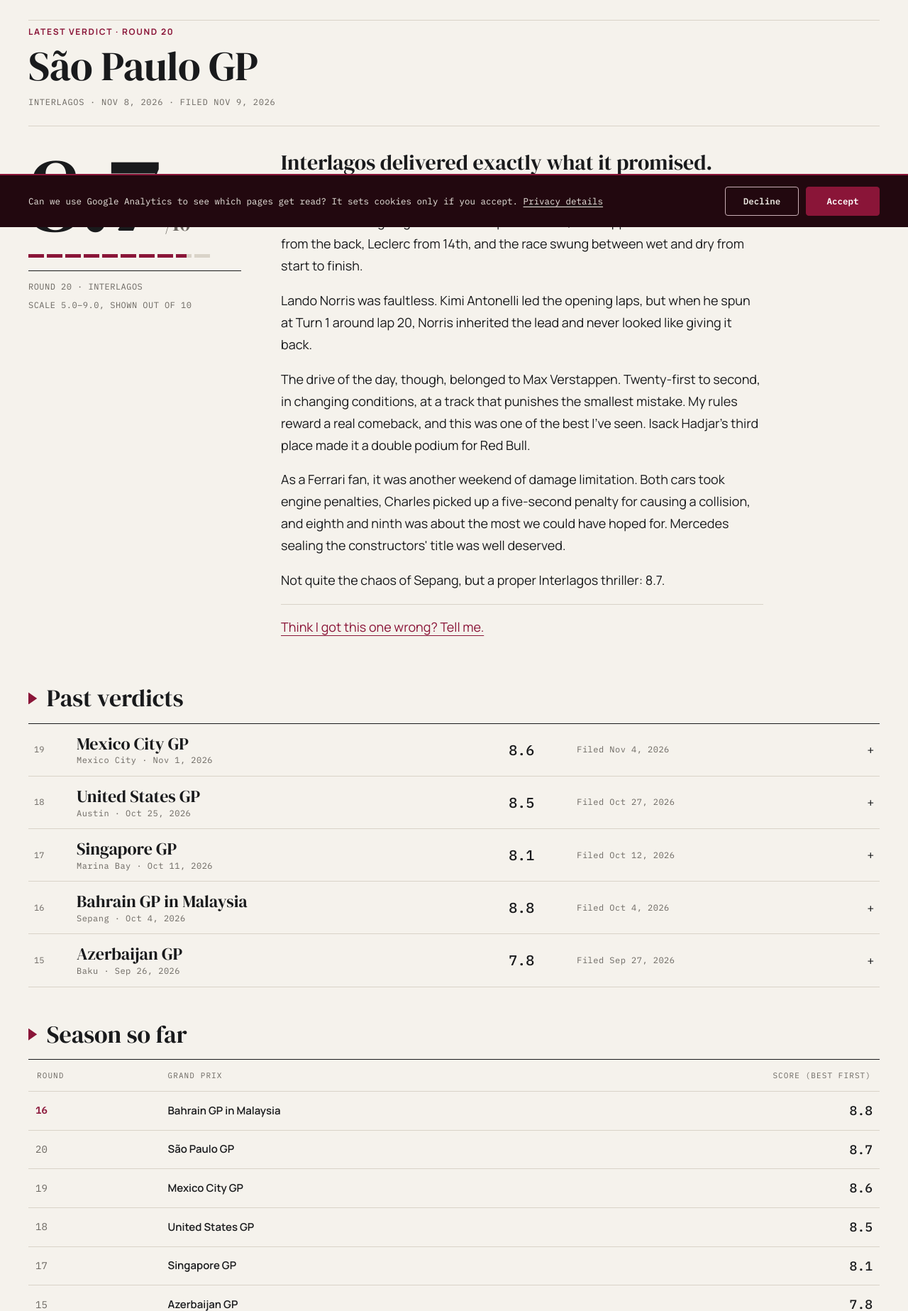
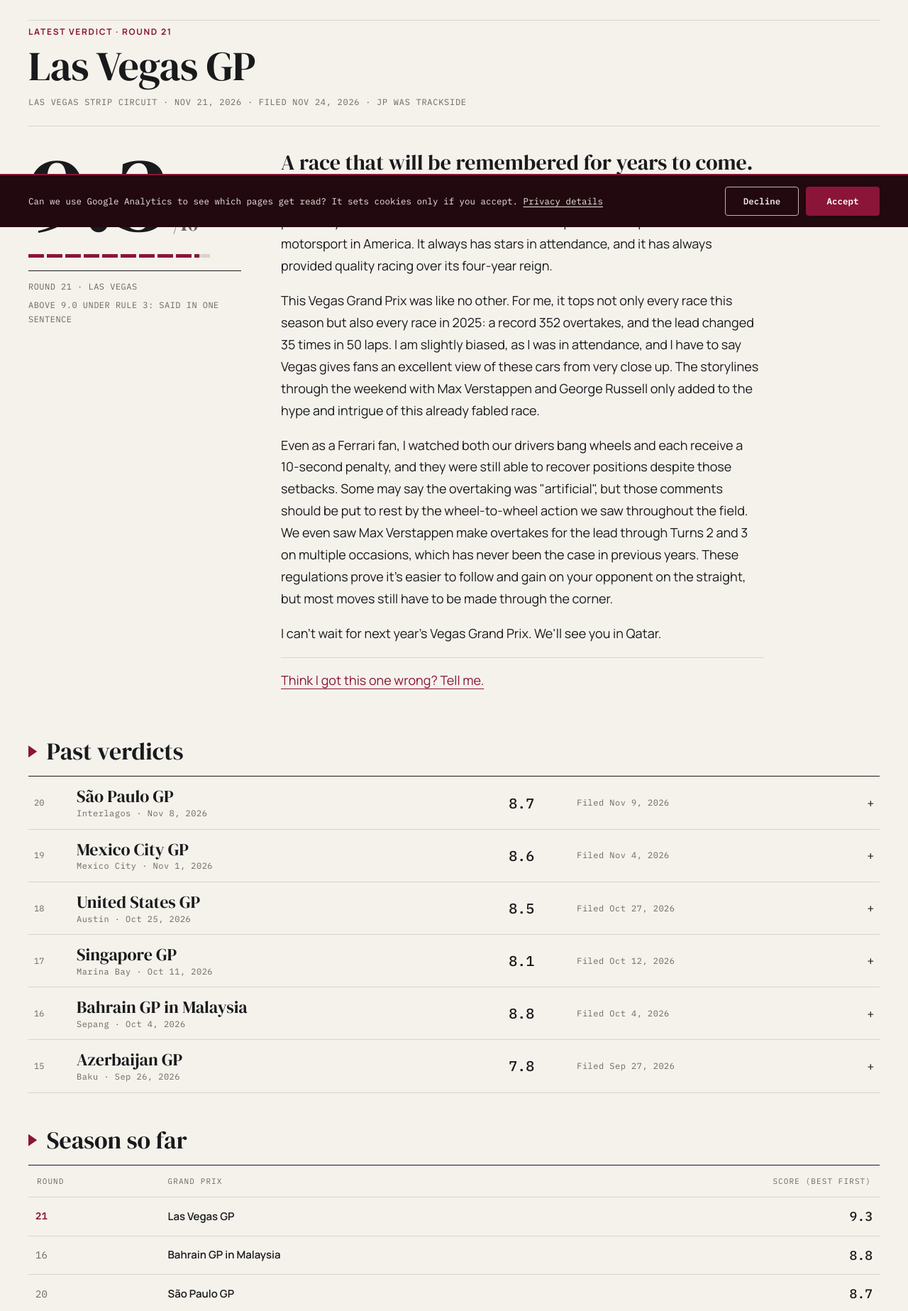
Before and after one commit to joshpenner49-prog/JPMJ, a plain HTML site: page verdict.html in a window 1280 px wide. Shown: the part 480-2327 px from the top of the page at 71% size. Drawn offline with Linux system fonts and the light colour scheme.

Commit message:
JP's Verdict for the Las Vegas GP (9.3); record 352 overtakes in the recap
Co-Authored-By: Claude Opus 5.5 <noreply@anthropic.com>
Claude-Session: https://claude.ai/code/session_01XoehdVJCBcZsF325ffTd8M

```diff
--- a/verdict.html
+++ b/verdict.html
@@ -69,34 +69,51 @@
          the score (number, aria-label and the ten --fill segments: one full
          segment per point, the last partial one = the decimal), and the
          .verdict-reply mailto subject line to match the new race/score. -->
-    <article class="verdict-featured" id="verdict-20" aria-labelledby="verdict-20-h">
+    <article class="verdict-featured" id="verdict-21" aria-labelledby="verdict-21-h">
       <header class="verdict-featured-head">
-        <span class="cat-label">Latest verdict · Round 20</span>
-        <h2 id="verdict-20-h">São Paulo GP</h2>
-        <span class="meta-mono">INTERLAGOS · NOV 8, 2026 · FILED NOV 9, 2026</span>
+        <span class="cat-label">Latest verdict · Round 21</span>
+        <h2 id="verdict-21-h">Las Vegas GP</h2>
+        <span class="meta-mono">LAS VEGAS STRIP CIRCUIT · NOV 21, 2026 · FILED NOV 24, 2026 · JP WAS TRACKSIDE</span>
       </header>
       <div class="verdict-layout">
         <aside class="verdict-panel" aria-label="Score">
-          <div class="verdict-score-num"><span class="verdict-score-value">8.7</span><span class="verdict-score-out">/10</span></div>
-          <div class="score-segments" role="img" aria-label="Score 8.7 out of 10">
-            <span style="--fill:100%"></span><span style="--fill:100%"></span><span style="--fill:100%"></span><span style="--fill:100%"></span><span style="--fill:100%"></span><span style="--fill:100%"></span><span style="--fill:100%"></span><span style="--fill:100%"></span><span style="--fill:70%"></span><span></span>
+          <div class="verdict-score-num"><span class="verdict-score-value">9.3</span><span class="verdict-score-out">/10</span></div>
+          <div class="score-segments" role="img" aria-label="Score 9.3 out of 10">
+            <span style="--fill:100%"></span><span style="--fill:100%"></span><span style="--fill:100%"></span><span style="--fill:100%"></span><span style="--fill:100%"></span><span style="--fill:100%"></span><span style="--fill:100%"></span><span style="--fill:100%"></span><span style="--fill:100%"></span><span style="--fill:30%"></span>
           </div>
-          <div class="verdict-panel-meta"><span>ROUND 20 · INTERLAGOS</span><span>SCALE 5.0–9.0, SHOWN OUT OF 10</span></div>
+          <div class="verdict-panel-meta"><span>ROUND 21 · LAS VEGAS</span><span>ABOVE 9.0 UNDER RULE 3: SAID IN ONE SENTENCE</span></div>
         </aside>
         <div class="verdict-body">
-          <p class="verdict-lead">Interlagos delivered exactly what it promised.</p>
+          <p class="verdict-lead">A race that will be remembered for years to come.</p>
+          <p>The 2026 Las Vegas Grand Prix: the glitz and the glamour of the Strip. Over the past few years this race has become almost a Super Bowl-esque event for motorsport in America. It always has stars in attendance, and it has always provided quality racing over its four-year reign.</p>
+          <p>This Vegas Grand Prix was like no other. For me, it tops not only every race this season but also every race in 2025: a record 352 overtakes, and the lead changed 35 times in 50 laps. I am slightly biased, as I was in attendance, and I have to say Vegas gives fans an excellent view of these cars from very close up. The storylines through the weekend with Max Verstappen and George Russell only added to the hype and intrigue of this already fabled race.</p>
+          <p>Even as a Ferrari fan, I watched both our drivers bang wheels and each receive a 10-second penalty, and they were still able to recover positions despite those setbacks. Some may say the overtaking was "artificial", but those comments should be put to rest by the wheel-to-wheel action we saw throughout the field. We even saw Max Verstappen make overtakes for the lead through Turns 2 and 3 on multiple occasions, which has never been the case in previous years. These regulations prove it's easier to follow and gain on your opponent on the straight, but most moves still have to be made through the corner.</p>
+          <p>I can't wait for next year's Vegas Grand Prix. We'll see you in Qatar.</p>
+          <p class="verdict-reply"><a href="mailto:joshpenner49@gmail.com?subject=Re%3A%20Las%20Vegas%20verdict%20(9.3)">Think I got this one wrong? Tell me.</a></p>
+        </div>
+      </div>
+    </article>
+
+    <h2 class="verdict-section-h">Past verdicts</h2>
+    <div class="race-list verdict-rows">
+    <div class="race-row" id="verdict-20" data-status="complete">
+      <div class="race-row-head">
+        <span class="round">20</span>
+        <span class="gp">São Paulo GP<span class="circuit">Interlagos · Nov 8, 2026</span></span>
+        <span class="verdict-score v-high">8.7</span>
+        <span class="date">Filed Nov 9, 2026</span>
+        <span class="chevron">+</span>
+      </div>
+      <div class="race-detail verdict-body">
+          <p>Interlagos delivered exactly what it promised.</p>
           <p>With rain in the forecast and five power-unit penalties shaking up the grid, São Paulo was never going to follow a script. Hamilton, Verstappen and Pérez started from the back, Leclerc from 14th, and the race swung between wet and dry from start to finish.</p>
           <p>Lando Norris was faultless. Kimi Antonelli led the opening laps, but when he spun at Turn 1 around lap 20, Norris inherited the lead and never looked like giving it back.</p>
           <p>The drive of the day, though, belonged to Max Verstappen. Twenty-first to second, in changing conditions, at a track that punishes the smallest mistake. My rules reward a real comeback, and this was one of the best I've seen. Isack Hadjar's third place made it a double podium for Red Bull.</p>
           <p>As a Ferrari fan, it was another weekend of damage limitation. Both cars took engine penalties, Charles picked up a five-second penalty for causing a collision, and eighth and ninth was about the most we could have hoped for. Mercedes sealing the constructors' title was well deserved.</p>
           <p>Not quite the chaos of Sepang, but a proper Interlagos thriller: 8.7.</p>
           <p class="verdict-reply"><a href="mailto:joshpenner49@gmail.com?subject=Re%3A%20Sao%20Paulo%20verdict%20(8.7)">Think I got this one wrong? Tell me.</a></p>
-        </div>
       </div>
-    </article>
-
-    <h2 class="verdict-section-h">Past verdicts</h2>
-    <div class="race-list verdict-rows">
+    </div>
     <div class="race-row" id="verdict-19" data-status="complete">
       <div class="race-row-head">
         <span class="round">19</span>
@@ -186,9 +203,10 @@
         <tr><th style="text-align:left; padding: 13px 12px;">Round</th><th style="text-align:left;">Grand Prix</th><th style="text-align:right; padding-right: 12px;">Score (best first)</th></tr>
       </thead>
       <tbody>
-        <tr class="p1"><td class="pos" style="width:auto;">16</td><td class="driver-name" style="text-transform:none;">Bahrain GP in Malaysia</td><td class="points"><span class="verdict-score v-high" style="font-size:18px;">8.8</span></td></tr>
-        <tr class="p2"><td class="pos" style="width:auto;">20</td><td class="driver-name" style="text-transform:none;">São Paulo GP</td><td class="points"><span class="verdict-score v-high" style="font-size:18px;">8.7</span></td></tr>
-        <tr class="p3"><td class="pos" style="width:auto;">19</td><td class="driver-name" style="text-transform:none;">Mexico City GP</td><td class="points"><span class="verdict-score v-high" style="font-size:18px;">8.6</span></td></tr>
+        <tr class="p1"><td class="pos" style="width:auto;">21</td><td class="driver-name" style="text-transform:none;">Las Vegas GP</td><td class="points"><span class="verdict-score v-high" style="font-size:18px;">9.3</span></td></tr>
+        <tr class="p2"><td class="pos" style="width:auto;">16</td><td class="driver-name" style="text-transform:none;">Bahrain GP in Malaysia</td><td class="points"><span class="verdict-score v-high" style="font-size:18px;">8.8</span></td></tr>
+        <tr class="p3"><td class="pos" style="width:auto;">20</td><td class="driver-name" style="text-transform:none;">São Paulo GP</td><td class="points"><span class="verdict-score v-high" style="font-size:18px;">8.7</span></td></tr>
+        <tr><td class="pos" style="width:auto;">19</td><td class="driver-name" style="text-transform:none;">Mexico City GP</td><td class="points"><span class="verdict-score v-high" style="font-size:18px;">8.6</span></td></tr>
         <tr><td class="pos" style="width:auto;">18</td><td class="driver-name" style="text-transform:none;">United States GP</td><td class="points"><span class="verdict-score v-high" style="font-size:18px;">8.5</span></td></tr>
         <tr><td class="pos" style="width:auto;">17</td><td class="driver-name" style="text-transform:none;">Singapore GP</td><td class="points"><span class="verdict-score v-high" style="font-size:18px;">8.1</span></td></tr>
         <tr><td class="pos" style="width:auto;">15</td><td class="driver-name" style="text-transform:none;">Azerbaijan GP</td><td class="points"><span class="verdict-score v-mid" style="font-size:18px;">7.8</span></td></tr>
```
Also changed, not shown: archive.html (+2 -1 lines), index.html (+15 -15 lines).
